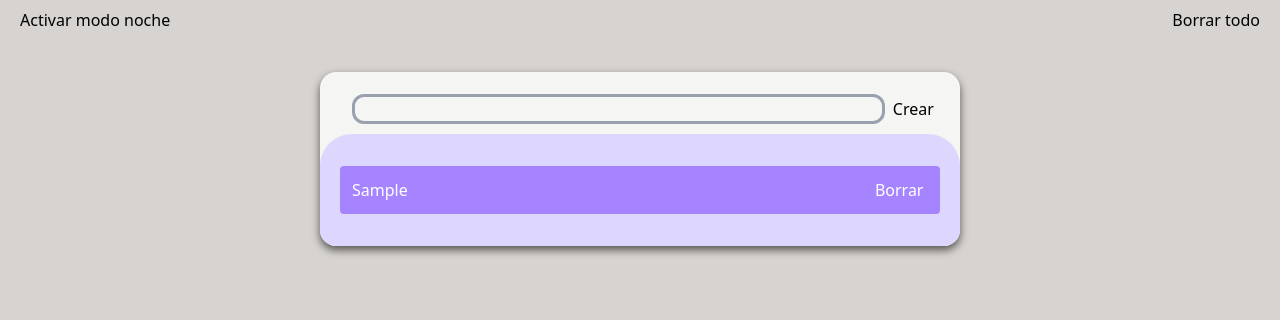
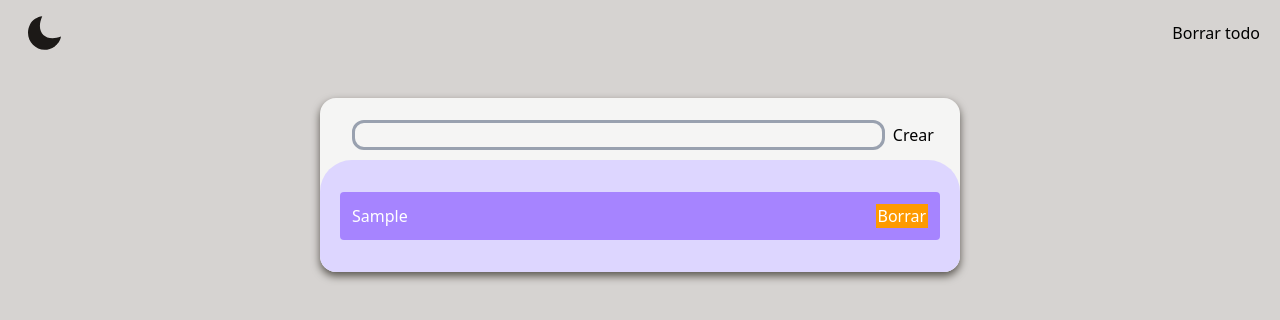
Before and after one commit to JorgeAlcaldeG/To-do-List-TS, a React (Vite) app: page / in a window 1280 px wide. Both pictures are taken after typing "Sample" into the empty fields and a click on the button "Crear". Shown: the top 320 px of the page. Built offline with nearby package versions, Linux system fonts and the light colour scheme.

Commit message:
Cambiado botón de cambio de modo noche por svg + animaciones onclick y hover

```diff
--- a/src/App.tsx
+++ b/src/App.tsx
@@ -3,6 +3,9 @@ import UseTareas from './hooks/UseTareas';
 import UseDarkMode from './hooks/UseDarkMode.tsx';
 import Input from './components/Input.tsx';
 import TaskContainer from './components/TaskContainer.tsx';
+import MoonIcon from './components/MoonIcon.tsx';
+import SunIcon from './components/SunIcon.tsx';
+
 function App() {
   // CUSTOM HOOKS
   //  UseTareas
@@ -10,10 +13,18 @@ function App() {
   // UseDarkMode
   const {darkMode, toggleDarkMode} = UseDarkMode();
 
+  const iconStyle = 'w-2/3 cursor-pointer transition-all duration-300 ease-in-out transform hover:scale-110 inline-block text-stone-900 dark:text-stone-300 hover:text-blue-900 dark:hover:text-yellow-500'
+
   return (
     <div className='min-h-screen text-black dark:text-white bg-stone-300 dark:bg-stone-900 transition-colors duration-300'>
       <div className='pt-2 pl-5 pr-5 mb-10 w-full flex flex-row justify-between'>
-        <button onClick={toggleDarkMode}>{darkMode?'Desactivar modo noche':'Activar modo noche'}</button>
+        <div>
+          <button onClick={toggleDarkMode}>
+              {darkMode ? <SunIcon style={iconStyle} /> : <MoonIcon style={iconStyle} />}
+              {/* <img src={darkMode ? sun : moon} className="w-full cursor-pointer transition-all duration-300 ease-in-out transform hover:scale-110 inline-block"/>
+              svg */}
+          </button>
+        </div>
         <button onClick={delAllTareas}>Borrar todo</button>
       </div>
       <div className="pt-3 rounded-2xl w-1/2 m-auto bg-stone-100 drop-shadow-lg drop-shadow-stone-600 dark:drop-shadow-violet-300 dark:bg-stone-600 transition-colors duration-300">
--- /dev/null
+++ b/src/components/MoonIcon.tsx
@@ -0,0 +1,11 @@
+type Props = {
+    style:string // w-full cursor-pointer transition-all duration-300 ease-in-out transform hover:scale-110 inline-block
+}
+
+export default function MoonIcon({style}: Props) {
+  return (
+    <svg width="50" height="50" viewBox="0 0 180 180" fill="currentColor" xmlns="http://www.w3.org/2000/svg" className={style}>
+        <path d="M76.9151 0C37.4984 88.521 95.9878 140.742 178 109.537C176.104 132.463 157.02 153.779 144.941 162.395C63.9581 220.154 -33.7061 133.1 11.4325 42.6684C21.9224 21.6526 50.8603 1.91052 76.9151 0Z" fill="currentColor"/>
+    </svg>
+  )
+}
--- /dev/null
+++ b/src/components/SunIcon.tsx
@@ -0,0 +1,18 @@
+type Props = {
+    style:string // w-full cursor-pointer transition-all duration-300 ease-in-out transform hover:scale-110 inline-block
+}
+export default function SunIcon({style}: Props) {
+  return (
+    <svg width="50" height="50" viewBox="0 0 180 180" fill="currentColor" xmlns="http://www.w3.org/2000/svg" className={style}>
+        <circle cx="90.5221" cy="91.5" r="47.5" fill="currentColor"/>
+        <path d="M99.0221 15.5C99.0221 24.0604 96.0221 31 90.5221 31C85.0221 31 82.0221 24.0604 82.0221 15.5C82.0221 6.93959 84.5221 0 90.5221 0C96.5221 0 99.0221 6.93959 99.0221 15.5Z" fill="currentColor"/>
+        <path d="M99.0221 165.5C99.0221 174.06 96.0221 181 90.5221 181C85.0221 181 82.0221 174.06 82.0221 165.5C82.0221 156.94 84.5221 150 90.5221 150C96.5221 150 99.0221 156.94 99.0221 165.5Z" fill="currentColor"/>
+        <path d="M149.849 43.8352C143.759 49.8516 136.714 52.5948 132.849 48.6822C128.983 44.7697 131.811 37.7583 137.901 31.7419C143.99 25.7255 150.684 22.6266 154.901 26.8948C159.118 31.163 155.938 37.8187 149.849 43.8352Z" fill="currentColor"/>
+        <path d="M43.1434 149.258C37.0538 155.275 30.0088 158.018 26.1433 154.105C22.2778 150.193 25.1059 143.181 31.1955 137.165C37.2851 131.148 43.9788 128.05 48.1957 132.318C52.4126 136.586 49.233 143.242 43.1434 149.258Z" fill="currentColor"/>
+        <path d="M165.499 99.1977C156.939 99.1751 150.007 96.1568 150.022 90.6568C150.036 85.1569 156.984 82.1752 165.544 82.1977C174.105 82.2203 181.038 84.7386 181.022 90.7386C181.006 96.7385 174.06 99.2202 165.499 99.1977Z" fill="currentColor"/>
+        <path d="M15.4999 98.8023C6.93956 98.7797 0.00790758 95.7614 0.0224063 90.2614C0.0369051 84.7614 6.98438 81.7797 15.5448 81.8023C24.1051 81.8249 31.0381 84.3432 31.0223 90.3431C31.0065 96.3431 24.0603 98.8248 15.4999 98.8023Z" fill="currentColor"/>
+        <path d="M137.03 149.949C131.03 143.844 128.305 136.792 132.228 132.937C136.151 129.081 143.155 131.928 149.155 138.033C155.155 144.139 158.237 150.841 153.957 155.046C149.678 159.252 143.031 156.055 137.03 149.949Z" fill="currentColor"/>
+        <path d="M31.8891 42.9666C25.8888 36.8611 23.1642 29.8089 27.0869 25.9537C31.0096 22.0985 38.0135 24.9451 44.0138 31.0506C50.0142 37.156 53.0954 43.8578 48.8161 48.0635C44.5367 52.2691 37.8895 49.072 31.8891 42.9666Z" fill="currentColor"/>
+    </svg>
+  )
+}
--- a/src/components/TaskContainer.tsx
+++ b/src/components/TaskContainer.tsx
@@ -23,9 +23,11 @@ export default function TaskContainer({text, delTarea, id, cambioEstado,estado}:
   }
 
   return (
-    <div onClick={()=>{cambioEstado(id,nextState)}} className="flex flex-row w-full cursor-pointer rounded-sm mt-3 mb-3 p-3 bg-violet-400 text-white hover:shadow-[inset_0_-2px_4px_rgba(0,0,0,0.6)] dark:bg-violet-200 dark:text-black transition-colors duration-300">
-        <p className={fontStyles}>{text}</p>
-        <button onClick={()=>{delTarea(id)}} className="w-1/10 cursor-pointer">Borrar</button>
+    <div onClick={()=>{cambioEstado(id,nextState)}} className="flex flex-row items-center w-full cursor-pointer rounded-sm mt-3 mb-3 p-3 bg-violet-400 text-white hover:shadow-[inset_0_-2px_4px_rgba(0,0,0,0.6)] dark:bg-violet-200 dark:text-black transition-colors duration-300">
+        <div className="w-full">
+          <p className={fontStyles}>{text}</p>
+        </div>
+        <button onClick={()=>{delTarea(id)}} className="w-1/10 cursor-pointer bg-amber-500">Borrar</button>
     </div>
   )
 }
--- a/src/hooks/UseTareas.tsx
+++ b/src/hooks/UseTareas.tsx
@@ -3,7 +3,7 @@ import { v4 as uuidv4 } from "uuid";
 
 // Estados de la tarea
 export type estadoTarea = 'pendiente' | 'progeso' | 'terminada'
-// Objeto tareas
+// Tareas
 export interface Tarea{
     id:string,
     name:string,
@@ -27,8 +27,7 @@ export default function UseTareas(){
         localStorage.setItem('tareas', JSON.stringify(tareas))
     },[tareas])
 
-    // Finciones para gestionar las tareas
-
+    // Funciones para gestionar las tareas
     // Creación
     function addTarea(texto:string){
         const newId = uuidv4()
```
